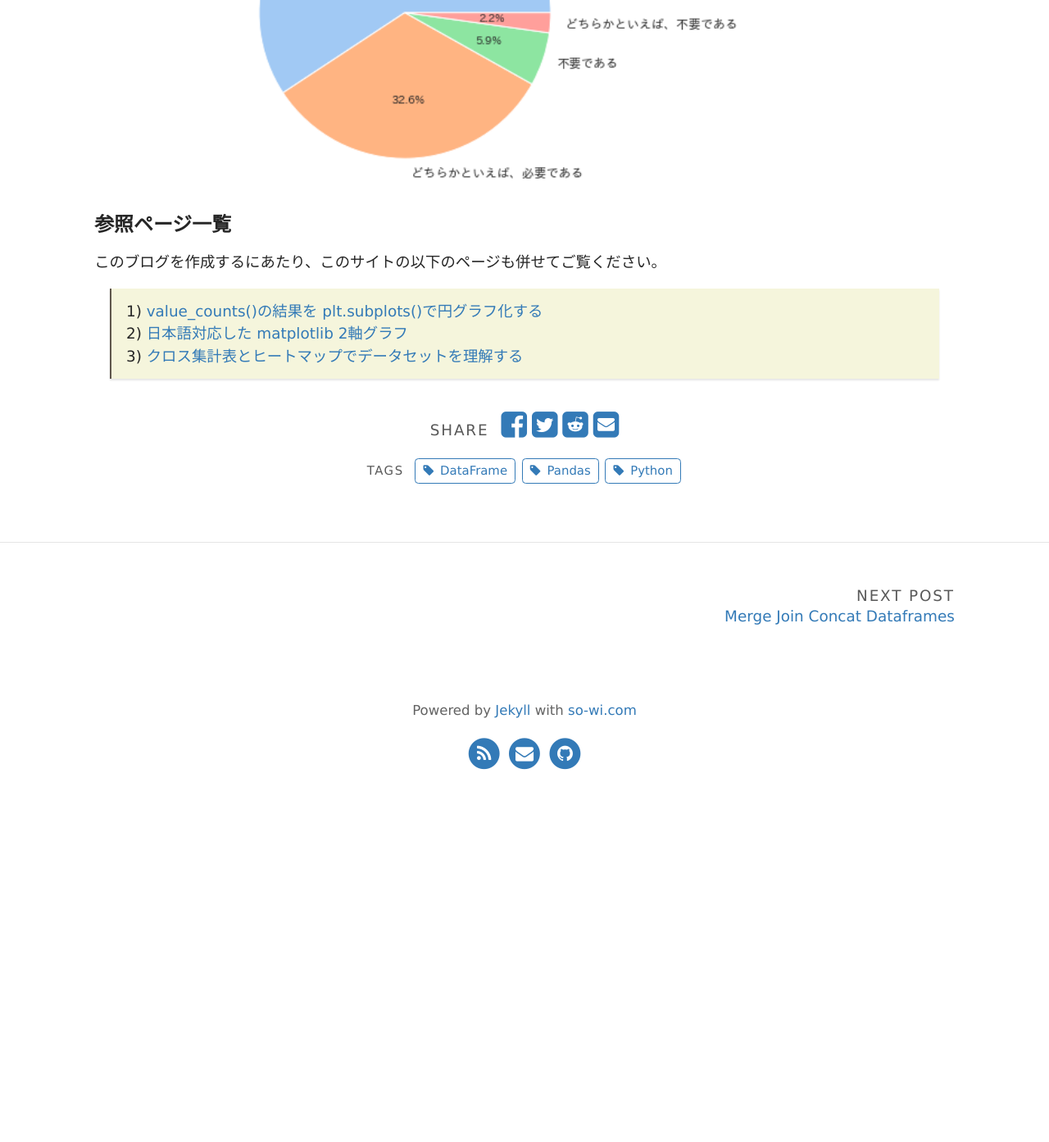
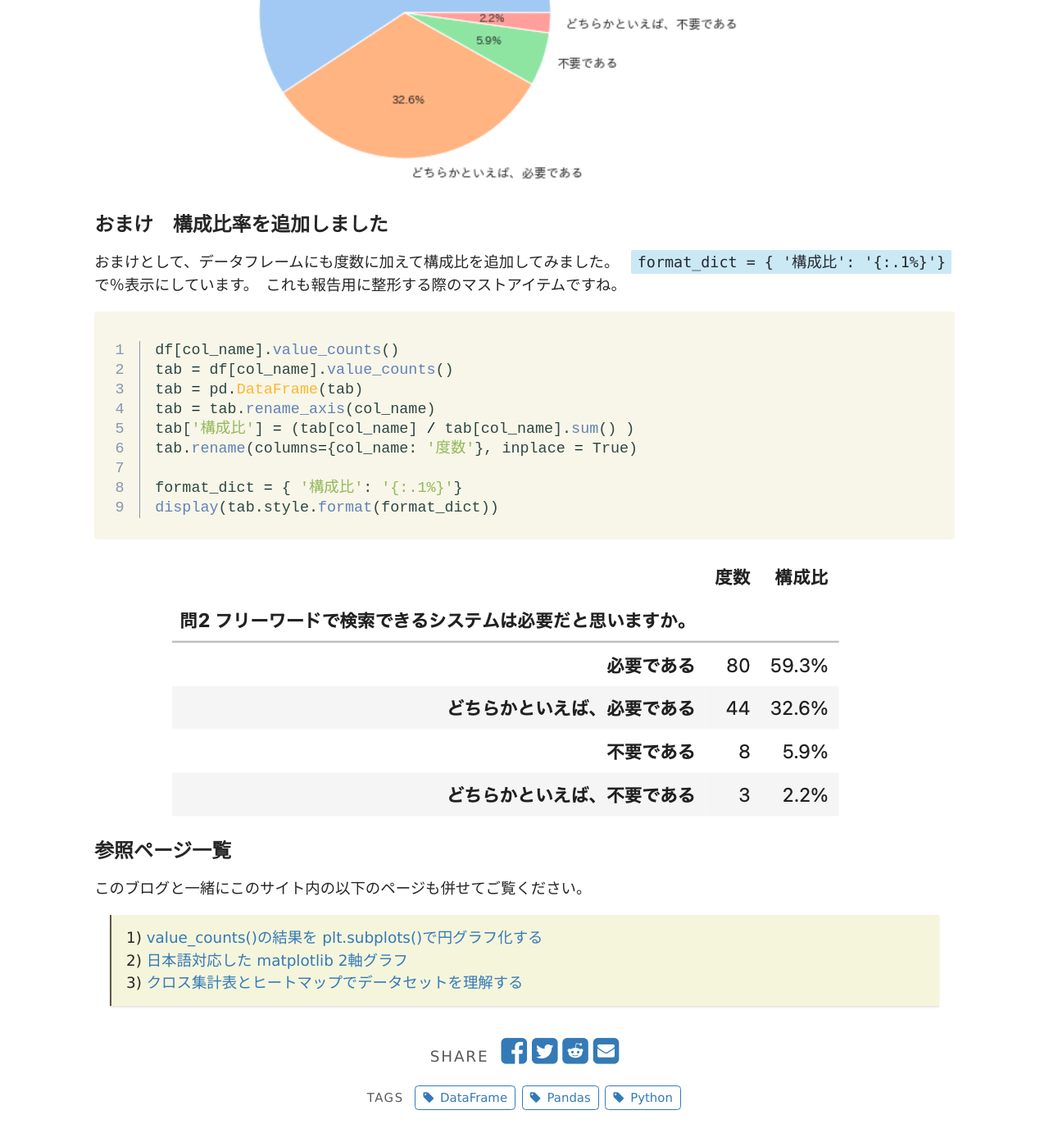
Before and after one commit to mnogress/my_simple, a Jekyll site: the page built from _posts/2022-03-11-df_value_counts_visualization.md, in a window 1280 px wide and 1400 px high, scrolled down 4149 px. Shown: the top 1393 px of the window at 82% size. Built offline with Jekyll 4.4.1, drawn with Linux system fonts in a browser that asks for light colours; before the commit the page ends 5128 px from its top, so only the background shows below that; some of the changed text lies outside the part shown.

Commit message:
03-20-2022

```diff
--- a/_posts/2022-03-11-df_value_counts_visualization.md
+++ b/_posts/2022-03-11-df_value_counts_visualization.md
@@ -26,7 +26,7 @@ excerpt_separator: <!--more-->
 
 
 
-### 要素数を調べる
+### 各々のラベルの要素数を調べる
 
 各々のラベルの要素の数を調べるには、以下のCodeで一発で分かります。
 
@@ -104,8 +104,29 @@ plt.show()
 ![index_join]({{ "assets/img/2020_08_15/df_pic422.png" | relative_url}})<br>
 
 
+### おまけ　構成比率を追加しました
+
+おまけとして、データフレームにも度数に加えて構成比を追加してみました。
+`format_dict = { '構成比': '{:.1%}'}`{:style="background: #cbe8f5"} で％表示にしています。　これも報告用に整形する際のマストアイテムですね。
+
+{% highlight python linenos %}
+df[col_name].value_counts()
+tab = df[col_name].value_counts()
+tab = pd.DataFrame(tab)
+tab = tab.rename_axis(col_name)
+tab['構成比'] = (tab[col_name] / tab[col_name].sum() )
+tab.rename(columns={col_name: '度数'}, inplace = True)
+
+format_dict = { '構成比': '{:.1%}'}
+display(tab.style.format(format_dict))
+
+{% endhighlight %}
+
+![index_join]({{ "assets/img/2020_08_15/df_pic51.png" | relative_url}})<br>
+
+
 ### 参照ページ一覧
-このブログを作成するにあたり、このサイトの以下のページも併せてご覧ください。
+このブログと一緒にこのサイト内の以下のページも併せてご覧ください。
 >
 1) [value_counts()の結果を plt.subplots()で円グラフ化する](https://www.so-wi.com/2019/09/06/pie_chart_to_draw.html){:target="_blank"}<br>
 2) [日本語対応した matplotlib 2軸グラフ](https://www.so-wi.com/2021/02/02/japanize_matplotlib_two_axis.html){:target="_blank"}<br>
```
Also changed, not shown: assets/img/2020_08_15/df_pic51.png (added).
